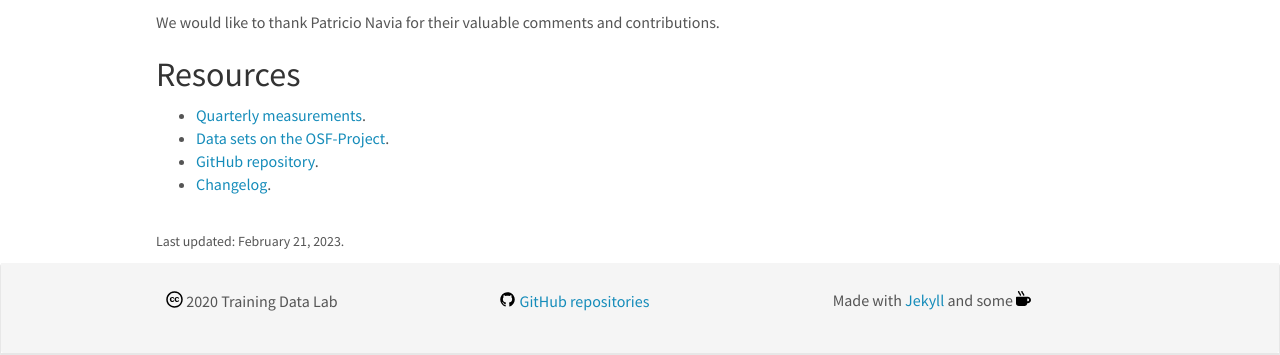
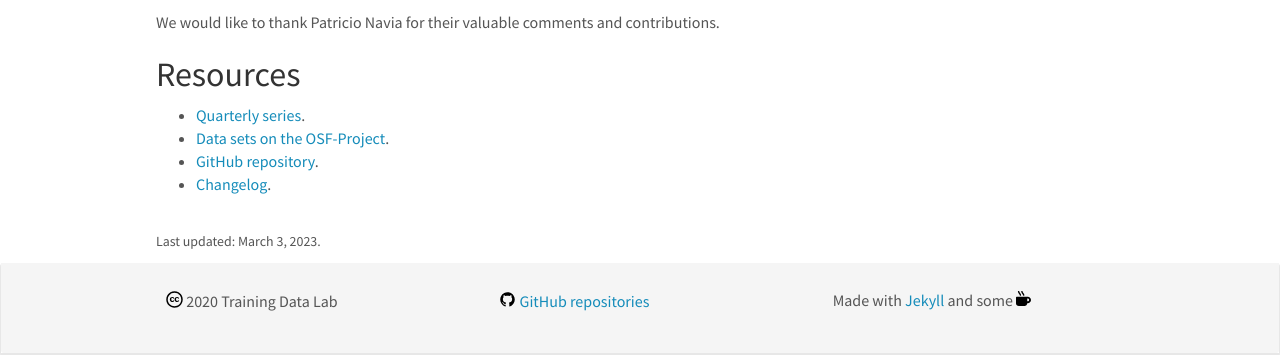
Before and after one commit to training-datalab/old-training-datalab.com, a Jekyll site: the page built from _pages/cps-ranking.md, in a window 1280 px wide and 1102 px high. Shown: the part 723-1078 px from the top of the window. Built offline with Jekyll 4.4.1, drawn with Linux system fonts in a browser that asks for light colours; nearby versions of some CDN libraries.

Commit message:
Update cps-ranking.md

```diff
--- a/_pages/cps-ranking.md
+++ b/_pages/cps-ranking.md
@@ -31,10 +31,10 @@ permalink: /projects/cps-ranking
 ## Resources
 
 <ul>
-<li><a href="https://bgonzalezbustamante.com/cps-ranking/" target="_blank">Quarterly measurements</a>.</li>
+<li><a href="https://bgonzalezbustamante.com/cps-ranking/" target="_blank">Quarterly series</a>.</li>
 <li><a href="http://doi.org/10.17605/OSF.IO/C8PRA" target="_blank">Data sets on the OSF-Project</a>.</li>
 <li><a href="https://github.com/bgonzalezbustamante/CPS-Ranking" target="_blank">GitHub repository</a>.</li>
 <li><a href="https://github.com/bgonzalezbustamante/CPS-Ranking/blob/master/CHANGELOG.md" target="_blank">Changelog</a>.</li>
 </ul>
 <br />
-<small>Last updated: February 21, 2023.</small>
+<small>Last updated: March 3, 2023.</small>
```
